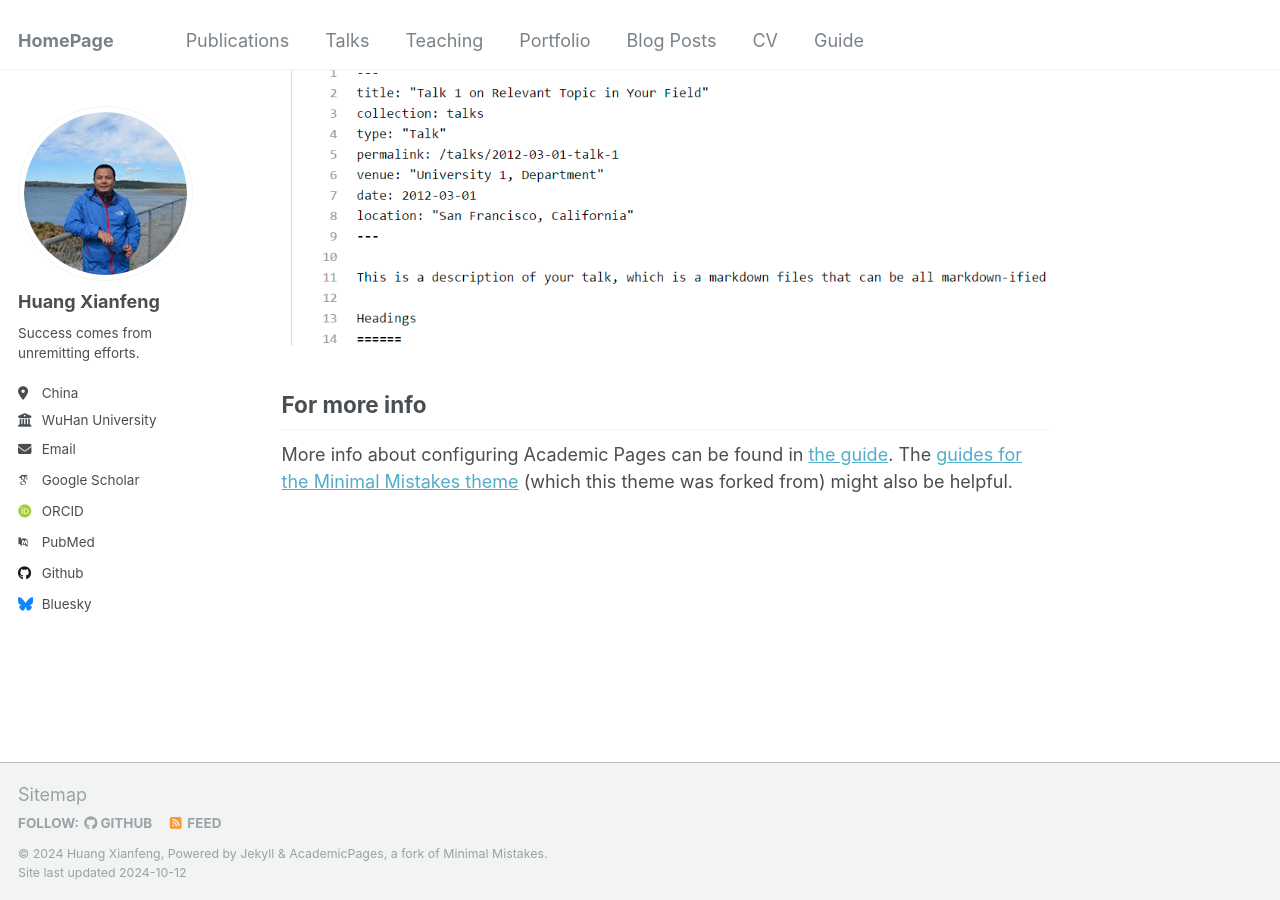
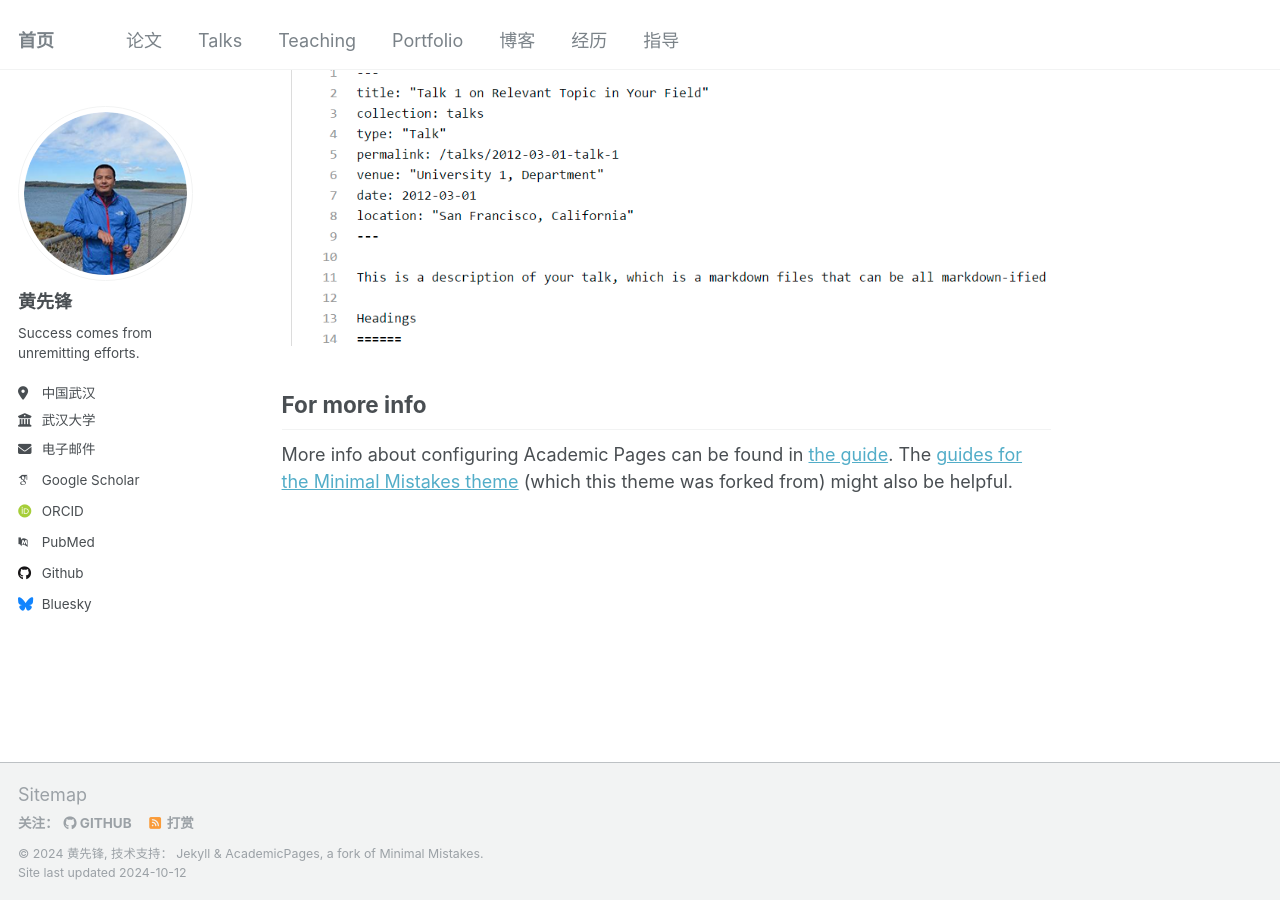
Before and after one commit to lltime/lltime.github.io, a Jekyll site: the page built from _pages/about.md, in a window 1280 px wide and 900 px high, scrolled down 2643 px. Built offline with Jekyll 4.4.1, drawn with Linux system fonts in a browser that asks for light colours; some web fonts are replaced.

Commit message:
修改中文试试

```diff
--- a/_config.yml
+++ b/_config.yml
@@ -7,14 +7,14 @@
 # server process.
 
 # Basic Site Settings
-locale                   : "en-US"
-title                    : "HomePage"
+locale                   : "zh"
+title                    : "首页"
 title_separator          : "-"
-name                     : &name "Huang Xianfeng"
-description              : &description "personal description"
-url                      : https://lltime.github.io # the base hostname & protocol for your site e.g. "https://mmistakes.github.io"
+name                     : &name "黄先锋"
+description              : &description "个人主页"
+url                      : https://lltime.github.io # the base hostname & protocol for your site e.g. "https://mmistakes.github.io"  //TODO: 修改这里
 baseurl                  : "" # the subpath of your site, e.g. "/blog"
-repository               : "academicpages/academicpages.github.io"
+repository               : "lltime/lltime.github.io"  # TODO:调整
 
 # Site Author - The following control what appear as part of the author content on the side bar.
 #               If a field is blank the icon and link will not appear, otherwise it will be shown.
@@ -22,13 +22,13 @@ repository               : "academicpages/academicpages.github.io"
 author:
   # Biographic information
   avatar           : "profile.png"
-  name             : "Huang Xianfeng"
+  name             : "黄先锋"
   pronouns         : # example: "she/her"
   bio              : "Success comes from unremitting efforts."
-  location         : "China"
-  employer         : "WuHan University"
+  location         : "中国武汉"
+  employer         : "武汉大学"
   uri              : # URL
-  email            : "none@example.org"
+  email            : "huangxf@whu.edu.cn"
 
   # Academic websites
   arxiv            : # URL - Update with the correct link to your profile
@@ -43,7 +43,7 @@ author:
   bitbucket        : # Username - Update with your username on the site
   codepen          : # Username
   dribbble         : # Username
-  github           : "academicpages"
+  github           : "lltime"  # TODO: 修改
   kaggle           : # Username
   stackoverflow    : # User number or user number and name (i.e., use "1" or "1/jeff-atwood")
 
--- a/_data/navigation.yml
+++ b/_data/navigation.yml
@@ -5,7 +5,7 @@
 # prevent it from being included in the site.
 
 main:
-  - title: "Publications"
+  - title: "论文"
     url: /publications/
 
   - title: "Talks"
@@ -17,11 +17,11 @@ main:
   - title: "Portfolio"
     url: /portfolio/
 
-  - title: "Blog Posts"
+  - title: "博客"
     url: /year-archive/
 
-  - title: "CV"
+  - title: "经历"
     url: /cv/
 
-  - title: "Guide"
+  - title: "指导"
     url: /markdown/
```
